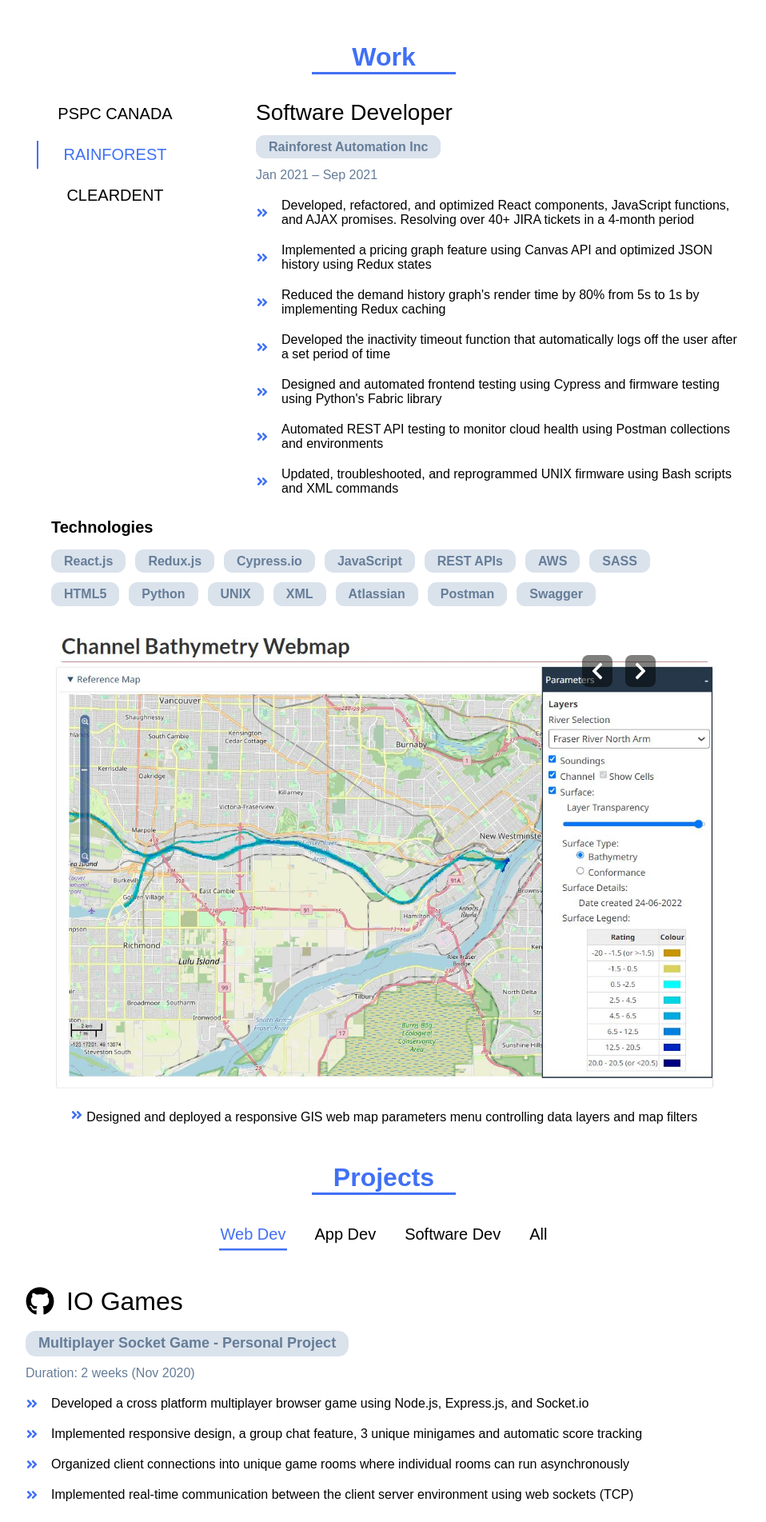
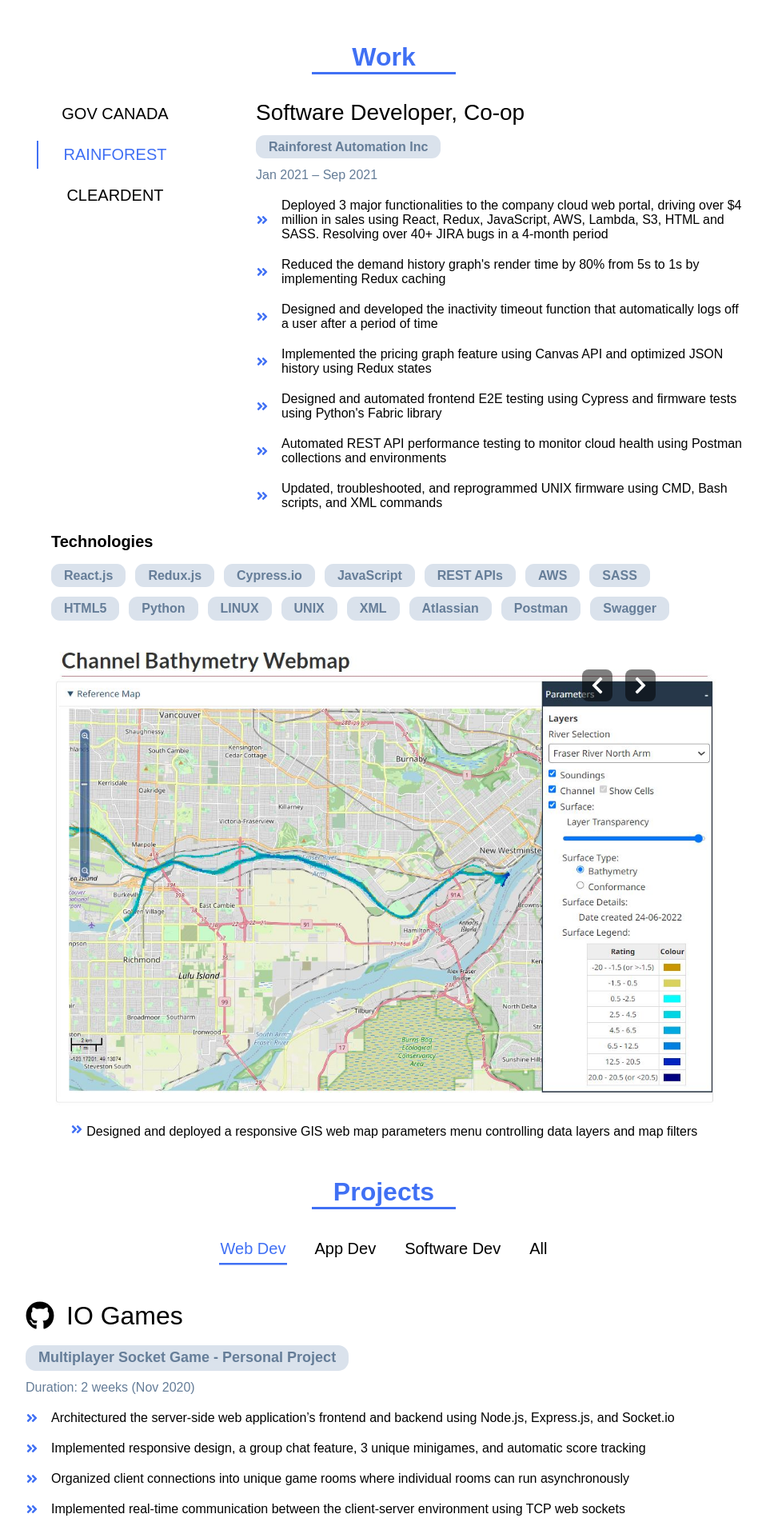
Before and after one commit to jeffwang4321/react-portfolio, a React (Create React App) app: page / in a window 1280 px wide. Shown: the part 1180-3083 px from the top of the page at 80% size, without its empty margins (160-1118 px from the left). Built offline with nearby package versions, Linux system fonts and the light colour scheme.

Commit message:
Update resume

```diff
--- a/src/components/0-Data.js
+++ b/src/components/0-Data.js
@@ -53,16 +53,16 @@ export const social = [
 export const work = [
   {
     id: 0,
-    header: "PSPC CANADA",
+    header: "GOV CANADA",
     company: "Government of Canada (PSPC)",
-    title: "Web Application Developer",
+    title: "Web Application Developer, Co-op",
     dates: "Jun 2022 – Sep 2022",
     duties: [
-      "Developed, maintained, and optimized ASP.NET web applications for Canadian government clients in C#",
-      "Refactored and debugged MVC architecture, business billing logic, and SQL Server database connections",
-      "Responsible for PHP database scripting, network troubleshooting, jQuery, AJAX, and Vue.js debugging",
+      " Developed and optimized 4 enterprise-level web applications for the Canadian government, handling over $945 million in transactions and annual gross using C#, ASP.NET Core, Vue.js, TypeScript, CSS, MS SQL and jQuery",
+      "Designed and deployed a responsive GIS web map parameters menu controlling data layers and map filters",
+      "Refactored MVC architecture, implemented business billing logic, and automated database scripting in PHP",
     ],
-    technologies: [".NET Framework", "ASP.NET", "C#", "SQL", "Microsoft SQL Server", "SSMS", "Vue.js", "Javascript", "jQuery", "AJAX", "PHP", "MVC Architecture"],
+    technologies: ["ASP.NET Core", "C#", "Vue.js", "Javascript", "Typescript", "jQuery", "HTML/CSS", "AJAX", "PHP", "Microsoft SQL Server", "SSMS",  ".NET Framework", "MVC Architecture"],
     images: [
     ],
   },
@@ -70,18 +70,18 @@ export const work = [
     id: 1,
     header: "RAINFOREST",
     company: "Rainforest Automation Inc",
-    title: "Software Developer",
+    title: "Software Developer, Co-op",
     dates: "Jan 2021 – Sep 2021",
     duties: [
-      "Developed, refactored, and optimized React components, JavaScript functions, and AJAX promises. Resolving over 40+ JIRA tickets in a 4-month period",
-      "Implemented a pricing graph feature using Canvas API and optimized JSON history using Redux states",
+      "Deployed 3 major functionalities to the company cloud web portal, driving over $4 million in sales using React, Redux, JavaScript, AWS, Lambda, S3, HTML and SASS. Resolving over 40+ JIRA bugs in a 4-month period",
       "Reduced the demand history graph's render time by 80% from 5s to 1s by implementing Redux caching",
-      "Developed the inactivity timeout function that automatically logs off the user after a set period of time",
-      "Designed and automated frontend testing using Cypress and firmware testing using Python's Fabric library",
-      "Automated REST API testing to monitor cloud health using Postman collections and environments",
-      "Updated, troubleshooted, and reprogrammed UNIX firmware using Bash scripts and XML commands",
+      "Designed and developed the inactivity timeout function that automatically logs off a user after a period of time",
+      "Implemented the pricing graph feature using Canvas API and optimized JSON history using Redux states",
+      "Designed and automated frontend E2E testing using Cypress and firmware tests using Python's Fabric library",
+      "Automated REST API performance testing to monitor cloud health using Postman collections and environments",
+      "Updated, troubleshooted, and reprogrammed UNIX firmware using CMD, Bash scripts, and XML commands",
     ],
-    technologies: ["React.js", "Redux.js", "Cypress.io", "JavaScript", "REST APIs", "AWS", "SASS", "HTML5","Python", "UNIX",  "XML", "Atlassian", "Postman", "Swagger"],
+    technologies: ["React.js", "Redux.js", "Cypress.io", "JavaScript", "REST APIs", "AWS", "SASS", "HTML5","Python", "LINUX", "UNIX",  "XML", "Atlassian", "Postman", "Swagger"],
     images: [
       // './assets/rainforest-1.gif',
       // './assets/rainforest-2.gif',
@@ -92,7 +92,7 @@ export const work = [
     id: 2,
     header: "CLEARDENT",
     company: "Prococious Technology Inc",
-    title: "Database Support Technician",
+    title: "Database Support Technician, Co-op",
     dates: "May 2019 – Dec 2019",
     duties: [
       "Responsible for client software setup, updates, Microsoft SQL Server database migrations",
@@ -116,10 +116,10 @@ export const project = [
     company: "Multiplayer Socket Game - Personal Project",
     dates: "Duration: 2 weeks (Nov 2020)",
     duties: [
-      "Developed a cross platform multiplayer browser game using Node.js, Express.js, and Socket.io",
-      "Implemented responsive design, a group chat feature, 3 unique minigames and automatic score tracking",
+      "Architectured the server-side web application’s frontend and backend using Node.js, Express.js, and Socket.io",
+      "Implemented responsive design, a group chat feature, 3 unique minigames, and automatic score tracking",
       "Organized client connections into unique game rooms where individual rooms can run asynchronously",
-      "Implemented real-time communication between the client server environment using web sockets (TCP)",
+      "Implemented real-time communication between the client-server environment using TCP web sockets",
     ],
     technologies: ["Node.js", "Express.js", "Socket.io", "TCP", "JavaScript", "HTML", "CSS", "Heroku"],
     images: [],
@@ -188,10 +188,10 @@ export const project = [
     company: "iOS App - Introduction to Software Engineering",
     dates: "Duration: 3 months (June 2018 – Aug 2018)",
     duties: [
-      "Developed an iOS application in a team of five, which acts as a resource for individuals new to parenthood and help guide their newborn’s dietary needs",
-      "Programed dietary tracking features and graphical statistics in XCode using Swift and CocoaPods dependency manager",
-      "Implemented cloud database storage using Google Firebase to sync account statistics and backup history logs",
-      "Focused on agile development methods, performed weekly sprints, meetings and ensured regular deliverables",
+      "Researched and developed an iOS app in a team of five, which acts as a resource for individuals new to parenthood and helps guide their newborn's dietary needs using Swift, CocoaPods, XCode, MAC, and iOS",
+      "Programed the dietary history log feature, time tracking feature, and graphical statistics using ChartsRealm",
+      "Implemented persistent storage and Cloud DB using Google Firebase, syncing offline statistics and history",
+      "Focused on agile methodology, performed weekly sprints, meetings and ensured regular deliverable",
     ],
     technologies: ["XCode", "Swift", "Google FireBase", "CocoaPods", "Mac OS", "iOS"],
     images: [],
```
Also changed, not shown: 1 other file (tests, documents, lock files or other folders).
